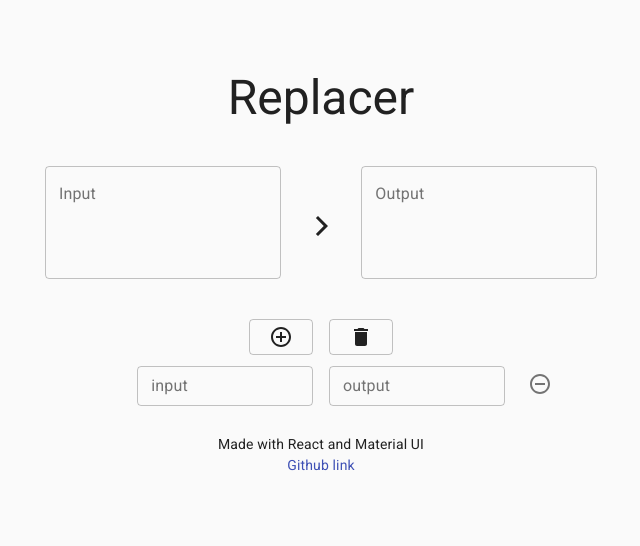
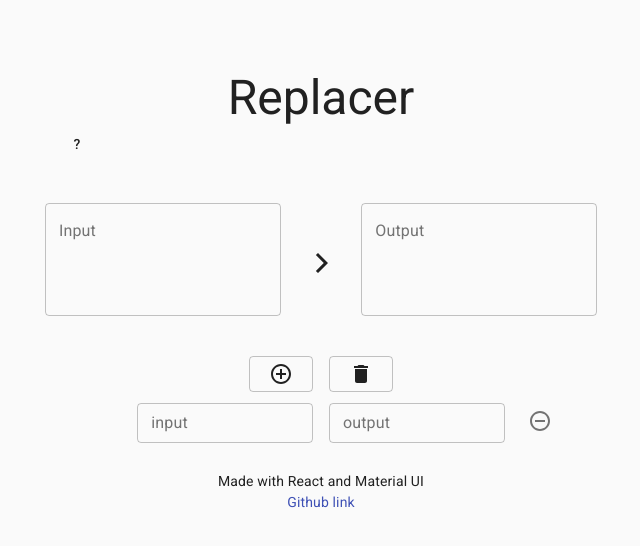
Before and after one commit to jonwang2000/replacer, a React (Create React App) app: page / in a window 1280 px wide. Shown: the top 546 px of the page, without its empty margins (319-959 px from the left). Built offline with nearby package versions, Linux system fonts and the light colour scheme.

Commit message:
Basic first commit

```diff
--- a/src/App.js
+++ b/src/App.js
@@ -12,6 +12,7 @@ import React, { useState } from "react";
 
 import TextZone from "./components/TextZone";
 import ReplaceRules from "./components/ReplaceRules";
+import Help from "./components/Help"
 
 import CssBaseline from "@material-ui/core/CssBaseline";
 import Container from "@material-ui/core/Container";
@@ -71,6 +72,7 @@ const App = () => {
 					<Typography variant="h3" component="h1" align="center">
 						Replacer
 					</Typography>
+					<Help />
 				</Grid>
 
 				<Grid item xs={12}>
--- /dev/null
+++ b/src/components/Help.js
@@ -0,0 +1,33 @@
+import React, { useState } from "react";
+import Button from "@material-ui/core/Button";
+import { Dialog } from "@material-ui/core";
+
+import { makeStyles } from "@material-ui/core/styles";
+
+const useStyles = makeStyles(theme => ({
+}));
+
+const Help = () => {
+    const [show, setShow] = useState(false);
+
+    const classes = useStyles();
+
+    const onButtonClick = () => {
+        setShow(true);
+    };
+
+    const onClose = () => {
+        setShow(false);
+    };
+
+    return (
+        <div>
+            <Button onClick={onButtonClick}> ? </Button>
+            <Dialog className={classes.x} open={show} onClose={onClose}>
+                Hello
+            </Dialog>
+        </div>
+    );
+};
+
+export default Help;
```
